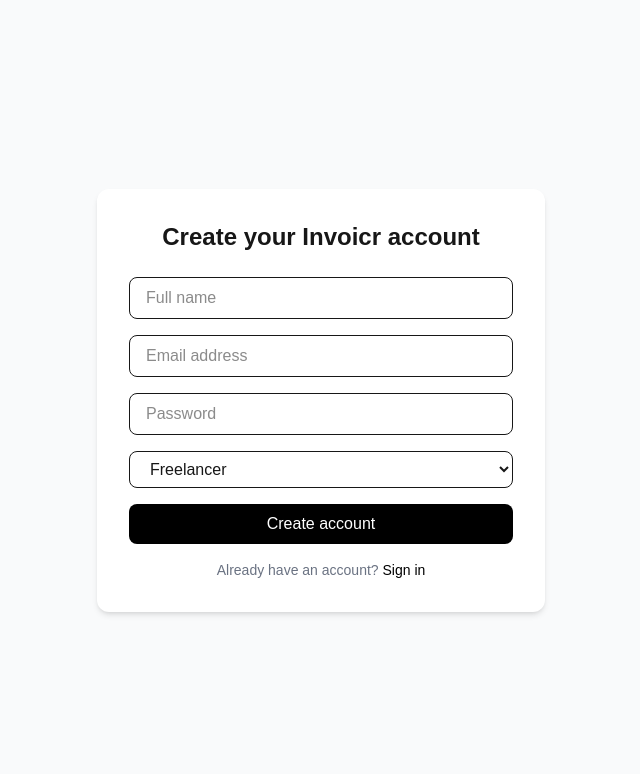
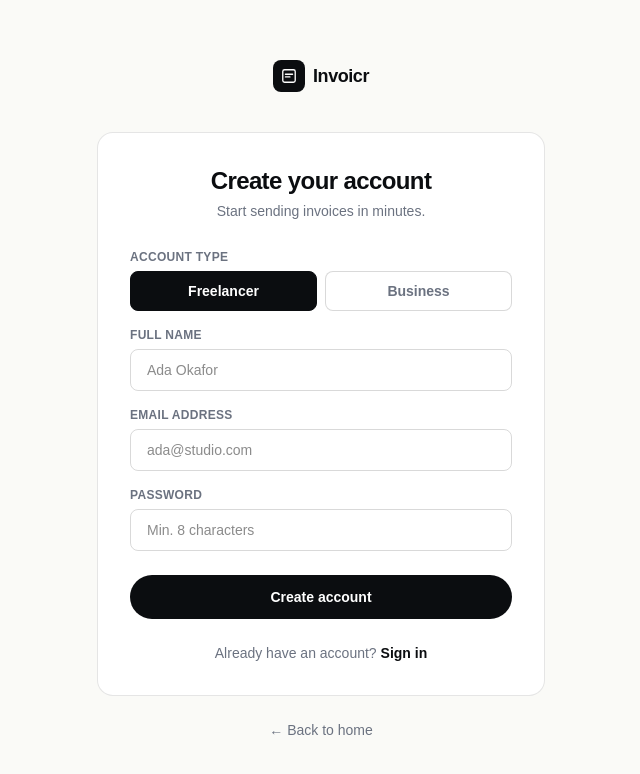
Before and after one commit to ibrahimnuhu0/invoicr, a Next.js app: page /register in a window 1280 px wide. Shown: the top 774 px of the page, without its empty margins (319-959 px from the left). Built offline with nearby package versions, Linux system fonts and the light colour scheme.

Commit message:
style: redesign clients, invoices, new invoice, and dashboard layout

```diff
--- a/app/(auth)/login/page.tsx
+++ b/app/(auth)/login/page.tsx
@@ -39,48 +39,82 @@ export default function LoginPage() {
   };
 
   return (
-    <div className="min-h-screen flex items-center justify-center bg-gray-50">
-      <div className="bg-white p-8 rounded-xl shadow-md w-full max-w-md">
-        <h1 className="text-2xl font-bold mb-6 text-center">
-          Sign in to Invoicr
+    <div className="min-h-screen bg-[#FAFAF7] flex items-center justify-center px-6 py-12">
+      <div className="w-full max-w-md">
+        <Link href="/" className="flex items-center justify-center gap-2 mb-10">
+          <div className="w-8 h-8 bg-[#0B0D10] rounded-lg flex items-center justify-center">
+            <svg width="16" height="16" viewBox="0 0 18 18" fill="none">
+              <rect x="2" y="2" width="14" height="14" rx="2" stroke="white" strokeWidth="1.5" />
+              <path d="M5 7h8M5 10h5" stroke="white" strokeWidth="1.5" strokeLinecap="round" />
+            </svg>
+          </div>
+          <span className="text-lg font-bold tracking-tight text-[#0B0D10]">Invoicr</span>
+        </Link>
+
+        <div className="bg-white border border-black/10 rounded-2xl p-8">
+          <h1 className="text-2xl font-bold tracking-tight text-[#0B0D10] mb-1 text-center">
+            Welcome back
           </h1>
+          <p className="text-sm text-[#6B7280] text-center mb-7">
+            Sign in to manage your invoices.
+          </p>
 
           {error && (
-          <p className="text-red-500 text-sm mb-4 text-center">{error}</p>
+            <div className="bg-[#FFF1ED] border border-[#FF5A1F]/20 text-[#C2410C] text-sm rounded-lg px-4 py-2.5 mb-5 text-center">
+              {error}
+            </div>
           )}
 
           <div className="flex flex-col gap-4">
+            <div className="flex flex-col gap-1.5">
+              <label className="text-xs font-bold uppercase tracking-wide text-[#6B7280]">
+                Email address
+              </label>
               <input
                 name="email"
                 type="email"
-            placeholder="Email address"
+                placeholder="you@studio.com"
                 onChange={handleChange}
-            className="border rounded-lg px-4 py-2 w-full"
+                className="border border-black/15 rounded-lg px-4 py-2.5 w-full text-sm outline-none focus:border-[#0B0D10] transition-colors"
               />
+            </div>
+
+            <div className="flex flex-col gap-1.5">
+              <label className="text-xs font-bold uppercase tracking-wide text-[#6B7280]">
+                Password
+              </label>
               <input
                 name="password"
                 type="password"
-            placeholder="Password"
+                placeholder="••••••••"
                 onChange={handleChange}
-            className="border rounded-lg px-4 py-2 w-full"
+                className="border border-black/15 rounded-lg px-4 py-2.5 w-full text-sm outline-none focus:border-[#0B0D10] transition-colors"
               />
+            </div>
 
             <button
               onClick={handleSubmit}
               disabled={loading}
-            className="bg-black text-white py-2 rounded-lg font-medium hover:bg-gray-800 transition"
+              className="bg-[#0B0D10] text-white py-3 rounded-full font-bold text-sm hover:bg-[#FF5A1F] transition-colors disabled:opacity-60 mt-2"
             >
               {loading ? "Signing in..." : "Sign in"}
             </button>
 
-          <p className="text-center text-sm text-gray-500">
-            Don't have an account?{" "}
-            <Link href="/register" className="text-black font-medium">
+            <p className="text-center text-sm text-[#6B7280] mt-2">
+              Don&apos;t have an account?{" "}
+              <Link href="/register" className="text-[#0B0D10] font-bold hover:text-[#FF5A1F] transition-colors">
                 Create one
               </Link>
             </p>
           </div>
         </div>
+
+        <p className="text-center text-sm text-[#6B7280] mt-6">
+          <Link href="/" className="hover:text-[#0B0D10] transition-colors">
+            ← Back to home
+          </Link>
+        </p>
+      </div>
     </div>
   );
 }
--- a/app/(auth)/register/page.tsx
+++ b/app/(auth)/register/page.tsx
@@ -20,6 +20,10 @@ export default function RegisterPage() {
     e: React.ChangeEvent<HTMLInputElement | HTMLSelectElement>
   ) => {
     setFormData({ ...formData, [e.target.name]: e.target.value });
+  };
+
+  const setType = (type: string) => {
+    setFormData({ ...formData, accountType: type });
   };
 
   const handleSubmit = async (e: React.FormEvent) => {
@@ -45,73 +49,140 @@ export default function RegisterPage() {
   };
 
   return (
-    <div className="min-h-screen flex items-center justify-center bg-gray-50">
-      <div className="bg-white p-8 rounded-xl shadow-md w-full max-w-md">
-        <h1 className="text-2xl font-bold mb-6 text-center">
-          Create your Invoicr account
+    <div className="min-h-screen bg-[#FAFAF7] flex items-center justify-center px-6 py-12">
+      <div className="w-full max-w-md">
+        <Link href="/" className="flex items-center justify-center gap-2 mb-10">
+          <div className="w-8 h-8 bg-[#0B0D10] rounded-lg flex items-center justify-center">
+            <svg width="16" height="16" viewBox="0 0 18 18" fill="none">
+              <rect x="2" y="2" width="14" height="14" rx="2" stroke="white" strokeWidth="1.5" />
+              <path d="M5 7h8M5 10h5" stroke="white" strokeWidth="1.5" strokeLinecap="round" />
+            </svg>
+          </div>
+          <span className="text-lg font-bold tracking-tight text-[#0B0D10]">Invoicr</span>
+        </Link>
+
+        <div className="bg-white border border-black/10 rounded-2xl p-8">
+          <h1 className="text-2xl font-bold tracking-tight text-[#0B0D10] mb-1 text-center">
+            Create your account
           </h1>
+          <p className="text-sm text-[#6B7280] text-center mb-7">
+            Start sending invoices in minutes.
+          </p>
 
           {error && (
-          <p className="text-red-500 text-sm mb-4 text-center">{error}</p>
+            <div className="bg-[#FFF1ED] border border-[#FF5A1F]/20 text-[#C2410C] text-sm rounded-lg px-4 py-2.5 mb-5 text-center">
+              {error}
+            </div>
           )}
 
           <div className="flex flex-col gap-4">
+            <div className="flex flex-col gap-1.5">
+              <label className="text-xs font-bold uppercase tracking-wide text-[#6B7280]">
+                Account type
+              </label>
+              <div className="grid grid-cols-2 gap-2">
+                <button
+                  type="button"
+                  onClick={() => setType("freelancer")}
+                  className={`h-10 rounded-lg text-sm font-bold border transition-colors ${
+                    formData.accountType === "freelancer"
+                      ? "bg-[#0B0D10] text-white border-[#0B0D10]"
+                      : "bg-white text-[#6B7280] border-black/15 hover:border-black/30"
+                  }`}
+                >
+                  Freelancer
+                </button>
+                <button
+                  type="button"
+                  onClick={() => setType("business")}
+                  className={`h-10 rounded-lg text-sm font-bold border transition-colors ${
+                    formData.accountType === "business"
+                      ? "bg-[#0B0D10] text-white border-[#0B0D10]"
+                      : "bg-white text-[#6B7280] border-black/15 hover:border-black/30"
+                  }`}
+                >
+                  Business
+                </button>
+              </div>
+            </div>
+
+            <div className="flex flex-col gap-1.5">
+              <label className="text-xs font-bold uppercase tracking-wide text-[#6B7280]">
+                Full name
+              </label>
               <input
                 name="name"
                 type="text"
-            placeholder="Full name"
+                placeholder="Ada Okafor"
                 onChange={handleChange}
-            className="border rounded-lg px-4 py-2 w-full"
+                className="border border-black/15 rounded-lg px-4 py-2.5 w-full text-sm outline-none focus:border-[#0B0D10] transition-colors"
               />
+            </div>
+
+            <div className="flex flex-col gap-1.5">
+              <label className="text-xs font-bold uppercase tracking-wide text-[#6B7280]">
+                Email address
+              </label>
               <input
                 name="email"
                 type="email"
-            placeholder="Email address"
+                placeholder="ada@studio.com"
                 onChange={handleChange}
-            className="border rounded-lg px-4 py-2 w-full"
+                className="border border-black/15 rounded-lg px-4 py-2.5 w-full text-sm outline-none focus:border-[#0B0D10] transition-colors"
               />
+            </div>
+
+            <div className="flex flex-col gap-1.5">
+              <label className="text-xs font-bold uppercase tracking-wide text-[#6B7280]">
+                Password
+              </label>
               <input
                 name="password"
                 type="password"
-            placeholder="Password"
+                placeholder="Min. 8 characters"
                 onChange={handleChange}
-            className="border rounded-lg px-4 py-2 w-full"
+                className="border border-black/15 rounded-lg px-4 py-2.5 w-full text-sm outline-none focus:border-[#0B0D10] transition-colors"
               />
-          <select
-            name="accountType"
-            onChange={handleChange}
-            className="border rounded-lg px-4 py-2 w-full"
-          >
-            <option value="freelancer">Freelancer</option>
-            <option value="business">Business</option>
-          </select>
+            </div>
 
             {formData.accountType === "business" && (
+              <div className="flex flex-col gap-1.5">
+                <label className="text-xs font-bold uppercase tracking-wide text-[#6B7280]">
+                  Business name
+                </label>
                 <input
                   name="businessName"
                   type="text"
-              placeholder="Business name"
+                  placeholder="Studio Okafor Ltd."
                   onChange={handleChange}
-              className="border rounded-lg px-4 py-2 w-full"
+                  className="border border-black/15 rounded-lg px-4 py-2.5 w-full text-sm outline-none focus:border-[#0B0D10] transition-colors"
                 />
+              </div>
             )}
 
             <button
               onClick={handleSubmit}
               disabled={loading}
-            className="bg-black text-white py-2 rounded-lg font-medium hover:bg-gray-800 transition"
+              className="bg-[#0B0D10] text-white py-3 rounded-full font-bold text-sm hover:bg-[#FF5A1F] transition-colors disabled:opacity-60 mt-2"
             >
               {loading ? "Creating account..." : "Create account"}
             </button>
 
-          <p className="text-center text-sm text-gray-500">
+            <p className="text-center text-sm text-[#6B7280] mt-2">
               Already have an account?{" "}
-            <Link href="/login" className="text-black font-medium">
+              <Link href="/login" className="text-[#0B0D10] font-bold hover:text-[#FF5A1F] transition-colors">
                 Sign in
               </Link>
             </p>
           </div>
         </div>
+
+        <p className="text-center text-sm text-[#6B7280] mt-6">
+          <Link href="/" className="hover:text-[#0B0D10] transition-colors">
+            ← Back to home
+          </Link>
+        </p>
+      </div>
     </div>
   );
 }
--- a/app/(dashboard)/layout.tsx
+++ b/app/(dashboard)/layout.tsx
@@ -14,22 +14,30 @@ export default async function DashboardLayout({
   }
 
   return (
-    <div className="min-h-screen bg-gray-50">
-      <nav className="bg-white border-b px-6 py-4 flex items-center justify-between">
-        <h1 className="text-xl font-bold">Invoicr</h1>
+    <div className="min-h-screen bg-[#FAFAF7]">
+      <nav className="bg-white border-b border-black/10 px-6 py-4 flex items-center justify-between">
+        <div className="flex items-center gap-2">
+          <div className="w-7 h-7 bg-[#0B0D10] rounded-lg flex items-center justify-center">
+            <svg width="14" height="14" viewBox="0 0 18 18" fill="none">
+              <rect x="2" y="2" width="14" height="14" rx="2" stroke="white" strokeWidth="1.5" />
+              <path d="M5 7h8M5 10h5" stroke="white" strokeWidth="1.5" strokeLinecap="round" />
+            </svg>
+          </div>
+          <h1 className="text-lg font-bold tracking-tight text-[#0B0D10]">Invoicr</h1>
+        </div>
         <div className="flex items-center gap-6">
-          <Link href="/dashboard" className="text-sm text-gray-600 hover:text-black">
+          <Link href="/dashboard" className="text-sm font-medium text-[#6B7280] hover:text-[#0B0D10] transition-colors">
             Dashboard
           </Link>
-          <Link href="/invoices" className="text-sm text-gray-600 hover:text-black">
+          <Link href="/invoices" className="text-sm font-medium text-[#6B7280] hover:text-[#0B0D10] transition-colors">
             Invoices
           </Link>
-          <Link href="/clients" className="text-sm text-gray-600 hover:text-black">
+          <Link href="/clients" className="text-sm font-medium text-[#6B7280] hover:text-[#0B0D10] transition-colors">
             Clients
           </Link>
           <Link
             href="/api/auth/signout"
-            className="text-sm bg-black text-white px-4 py-2 rounded-lg hover:bg-gray-800"
+            className="text-sm bg-[#0B0D10] text-white px-4 py-2 rounded-full font-bold hover:bg-[#FF5A1F] transition-colors"
           >
             Sign out
           </Link>
```
Also changed, not shown: app/(dashboard)/clients/page.tsx (+21 -21 lines), app/(dashboard)/invoices/page.tsx (+17 -17 lines). Lines whose indentation alone changed are shown as unchanged.
